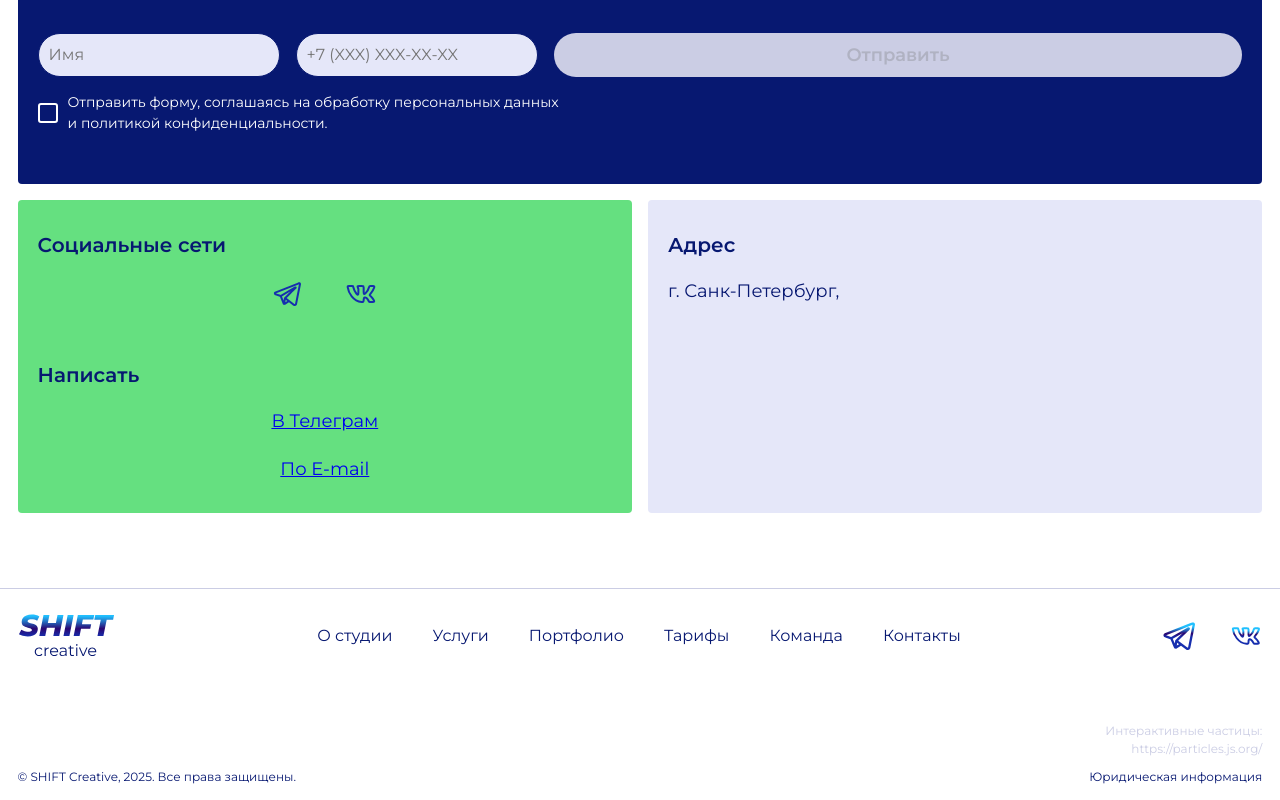
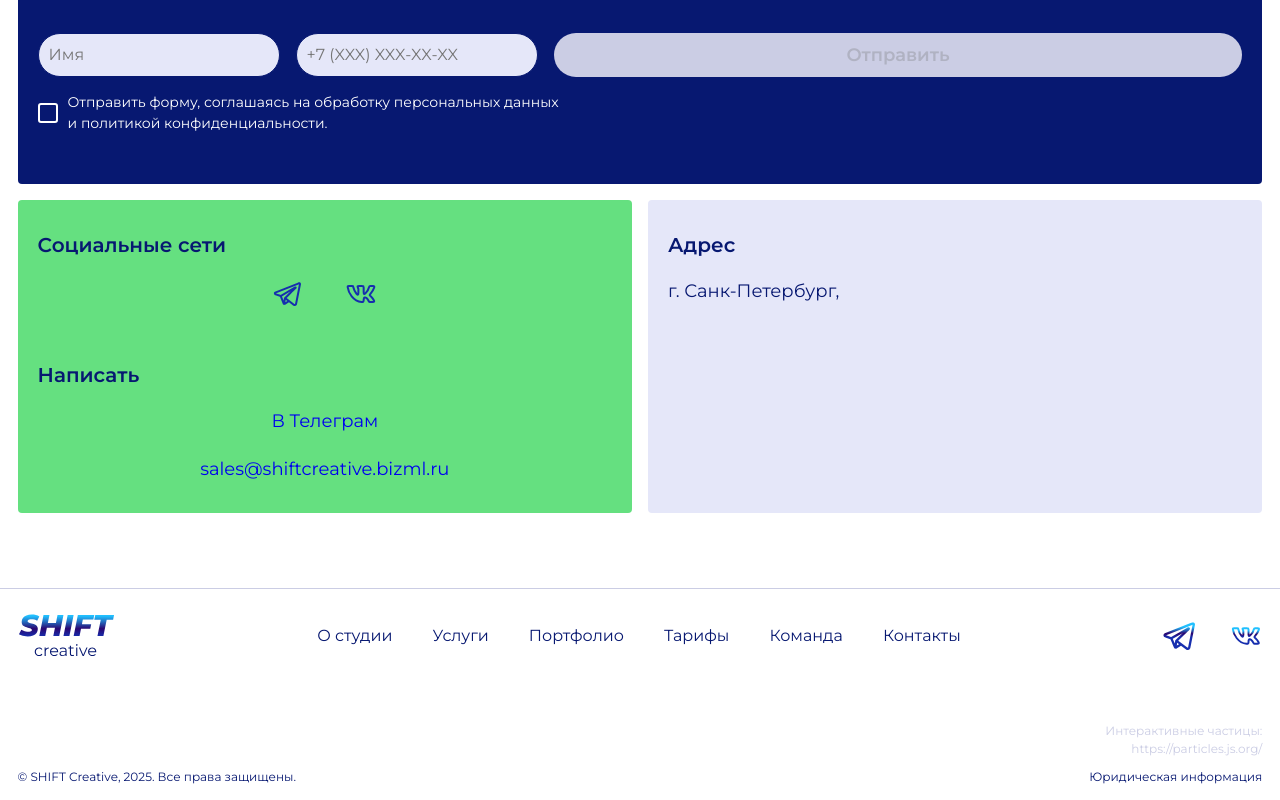
Before and after one commit to shiftcreativeag/shift_app, a React (Vite) app: page / in a window 1280 px wide. Shown: the part 8066-8866 px from the top of the page. Built offline with nearby package versions, Linux system fonts and the light colour scheme.

Commit message:
добавил путь к телеграмм и почту

```diff
--- a/src/pages/Main/MainPage.module.scss
+++ b/src/pages/Main/MainPage.module.scss
@@ -278,7 +278,8 @@
     font-size: 30px;
     color: var(--primary);
     font-weight: 700;
-    padding: clamp(0.625rem, 0.2729rem + 1.5023vw, 1.625rem) 0 clamp(2.5rem, 1.9718rem + 2.2535vw, 4rem) 0;
+    padding: clamp(0.625rem, 0.2729rem + 1.5023vw, 1.625rem) 0
+      clamp(2.5rem, 1.9718rem + 2.2535vw, 4rem) 0;
   }
 }
 
@@ -584,6 +585,16 @@
           gap: 21px;
           align-items: center;
           font-size: 18px;
+
+          &_mail {
+            user-select: text;
+            -webkit-user-select: text;
+            text-decoration: none;
+          }
+
+          &_telegram {
+            text-decoration: none;
+          }
         }
       }
     }
--- a/src/pages/Main/MainPage.tsx
+++ b/src/pages/Main/MainPage.tsx
@@ -224,7 +224,7 @@ export const MainPage = () => {
               Социальные сети
             </h4>
             <div className={styles.contacts_content_socials_links}>
-              <a href="#contacts">
+              <a href="https://t.me/infinite_security" target="_blank">
                 <img src="/svg/icon_tg_blue.svg" alt="telegram" />
               </a>
               <a href="#contacts">
@@ -233,8 +233,19 @@ export const MainPage = () => {
             </div>
             <h4 className={styles.contacts_content_socials_title}>Написать</h4>
             <div className={styles.contacts_content_socials_links_text}>
-              <a href="#contacts">В Телеграм</a>
-              <a href="#contacts">По E-mail</a>
+              <a
+                href="https://t.me/infinite_security"
+                target="_blank"
+                className={styles.contacts_content_socials_links_text_telegram}
+              >
+                В Телеграм
+              </a>
+              <a
+                href="mailto:sales@shiftcreative.bizml.ru?subject=Вопрос по услугам&body=Здравствуйте,"
+                className={styles.contacts_content_socials_links_text_mail}
+              >
+                sales@shiftcreative.bizml.ru
+              </a>
             </div>
           </div>
 
```
